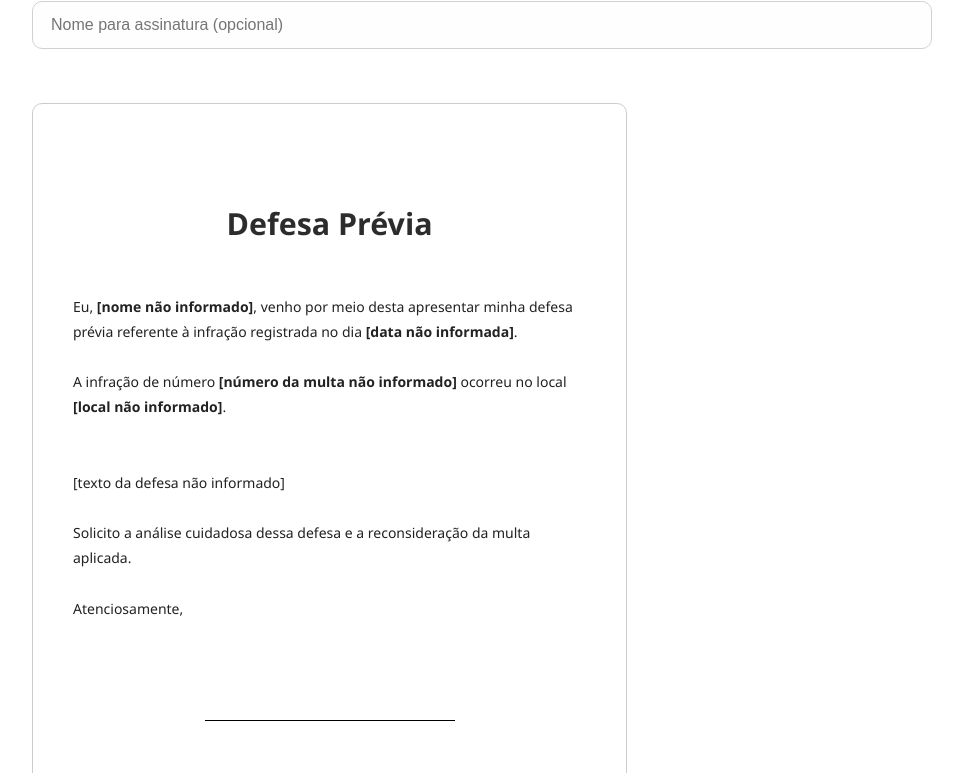
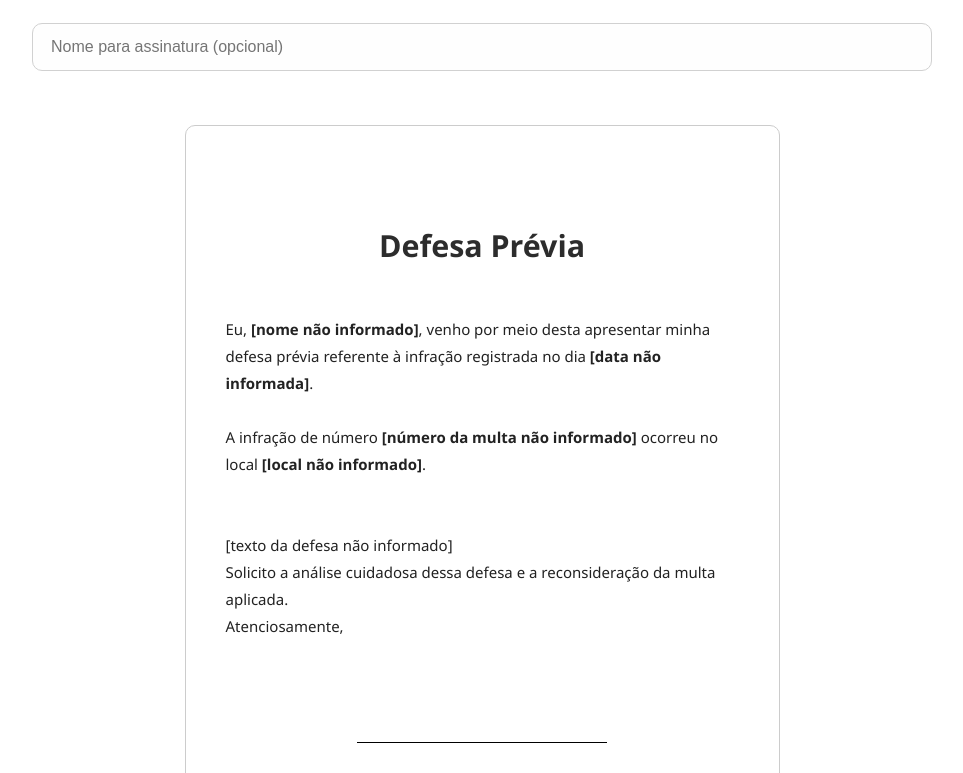
Before and after one commit to Geremiasrds/gerador-de-defeza, a React (Vite) app: page / in a window 1280 px wide. Shown: the part 1107-1880 px from the top of the page, without its empty margins (158-1121 px from the left). Built offline with nearby package versions, Linux system fonts and the light colour scheme.

Commit message:
novo prjeto simples

```diff
--- a/src/App.jsx
+++ b/src/App.jsx
@@ -157,10 +157,10 @@ function App() {
           {telefone && <>Telefone: <strong>{telefone}</strong><br /></>}
           <br />
           {textoDefesa || "[texto da defesa não informado]"}
-          <br /><br />
+          <br />
           Solicito a análise cuidadosa dessa defesa e a reconsideração da multa
           aplicada.
-          <br /><br />
+          <br />
           Atenciosamente,
           <br /><br />
         </p>
--- a/src/componentes/styles.js
+++ b/src/componentes/styles.js
@@ -13,8 +13,9 @@ export const Container = styled.div`
   font-family: 'Inter', 'Segoe UI', Tahoma, Geneva, Verdana, sans-serif;
 
   @media (max-width: 600px) {
-    padding: 24px 20px;
-    margin: 20px 15px;
+    padding: 20px 16px;
+    margin: 20px 12px;
+    gap: 16px;
   }
 `;
 
@@ -23,7 +24,10 @@ export const Title = styled.h2`
   font-size: 2.4rem;
   color: #222;
   text-align: center;
-  margin-bottom: 10px;
+
+  @media (max-width: 600px) {
+    font-size: 1.8rem;
+  }
 `;
 
 export const Input = styled.input`
@@ -39,6 +43,10 @@ export const Input = styled.input`
     background-color: #f4fff6;
     outline: none;
     box-shadow: 0 0 8px rgba(76, 175, 80, 0.3);
+  }
+
+  @media (max-width: 600px) {
+    font-size: 0.95rem;
   }
 `;
 
@@ -58,17 +66,22 @@ export const Textarea = styled.textarea`
     outline: none;
     box-shadow: 0 0 8px rgba(76, 175, 80, 0.3);
   }
+
+  @media (max-width: 600px) {
+    font-size: 0.95rem;
+  }
 `;
+
 export const PdfContent = styled.div`
-  width: 595px;           /* A4 width em px a 72dpi */
-  height: 842px;          /* A4 height em px a 72dpi */
+  width: 595px;
+  height: 842px;
   padding: 50px 40px;
   background-color: #ffffff;
   border: 1px solid #ccc;
   border-radius: 10px;
   color: #222;
-  font-size: 14px;
-  line-height: 1.8;       /* melhora o respiro entre linhas */
+  font-size: 15px;
+  line-height: 1.8;
   font-family: 'Segoe UI', Tahoma, Geneva, Verdana, sans-serif;
   box-sizing: border-box;
   display: flex;
@@ -76,6 +89,14 @@ export const PdfContent = styled.div`
   justify-content: flex-start;
   white-space: pre-wrap;
   overflow: hidden;
+  margin: 0 auto;
+
+  @media (max-width: 650px) {
+    transform: scale(0.6);         /* escala menor só na visualização mobile */
+    transform-origin: top center;
+    width: 100%;
+    height: auto;
+  }
 `;
 
 export const HeaderText = styled.div`
@@ -92,6 +113,10 @@ export const PdfTitle = styled.h2`
   font-weight: 700;
   font-size: 1.9rem;
   color: #2c2c2c;
+
+  @media (max-width: 600px) {
+    font-size: 1.5rem;
+  }
 `;
 
 export const Button = styled.button`
@@ -117,6 +142,11 @@ export const Button = styled.button`
     box-shadow: 0 4px 10px rgba(58, 138, 60, 0.25);
     transform: scale(0.97);
   }
+
+  @media (max-width: 600px) {
+    font-size: 1rem;
+    padding: 14px 28px;
+  }
 `;
 
 export const SignatureLine = styled.div`
```
